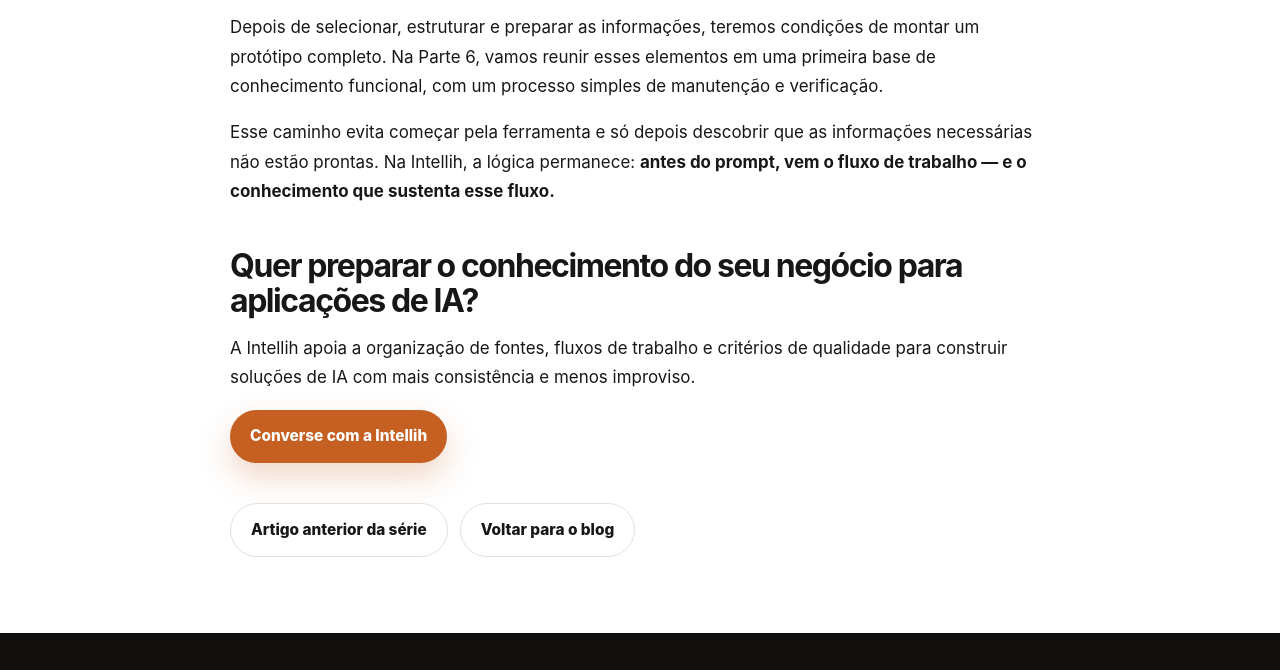
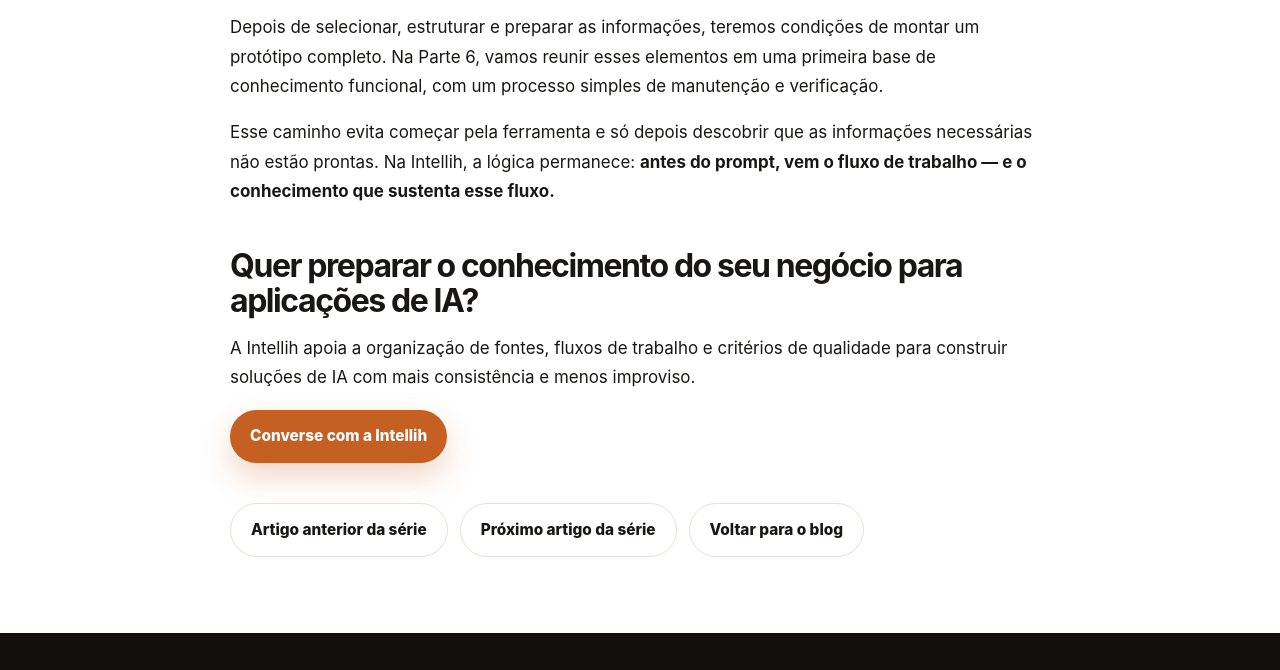
Before and after one commit to pfiuza08/site-intellih-principal, a plain HTML site: page public/blog/como-preparar-documentos-para-ia-encontrar-informacoes.html in a window 1280 px wide. Shown: the part 6202-6872 px from the top of the page. Drawn offline with Linux system fonts and the light colour scheme.

Commit message:
Adiciona navegacao para a parte 6 da serie

```diff
--- a/public/blog/como-preparar-documentos-para-ia-encontrar-informacoes.html
+++ b/public/blog/como-preparar-documentos-para-ia-encontrar-informacoes.html
@@ -473,7 +473,7 @@ Política de agendamentos · Versão 2<br>
 <p>Depois de selecionar, estruturar e preparar as informações, teremos condições de montar um protótipo completo. Na Parte 6, vamos reunir esses elementos em uma primeira base de conhecimento funcional, com um processo simples de manutenção e verificação.</p>
 <p>Esse caminho evita começar pela ferramenta e só depois descobrir que as informações necessárias não estão prontas. Na Intellih, a lógica permanece: <strong>antes do prompt, vem o fluxo de trabalho — e o conhecimento que sustenta esse fluxo.</strong></p>
 <div class="cta-box"><h2>Quer preparar o conhecimento do seu negócio para aplicações de IA?</h2><p>A Intellih apoia a organização de fontes, fluxos de trabalho e critérios de qualidade para construir soluções de IA com mais consistência e menos improviso.</p><a class="btn btn-primary" href="/#contato">Converse com a Intellih</a></div></article>
-<div class="article-nav"><a class="btn btn-light" href="/blog/como-estruturar-base-de-conhecimento-categorias-metadados">Artigo anterior da série</a><a class="btn btn-light" href="/blog/">Voltar para o blog</a></div>
+<div class="article-nav"><a class="btn btn-light" href="/blog/como-estruturar-base-de-conhecimento-categorias-metadados">Artigo anterior da série</a><a class="btn btn-light" href="/blog/como-construir-primeira-base-de-conhecimento-exemplo-pratico">Próximo artigo da série</a><a class="btn btn-light" href="/blog/">Voltar para o blog</a></div>
 </div></section>
 </main>
 
```
